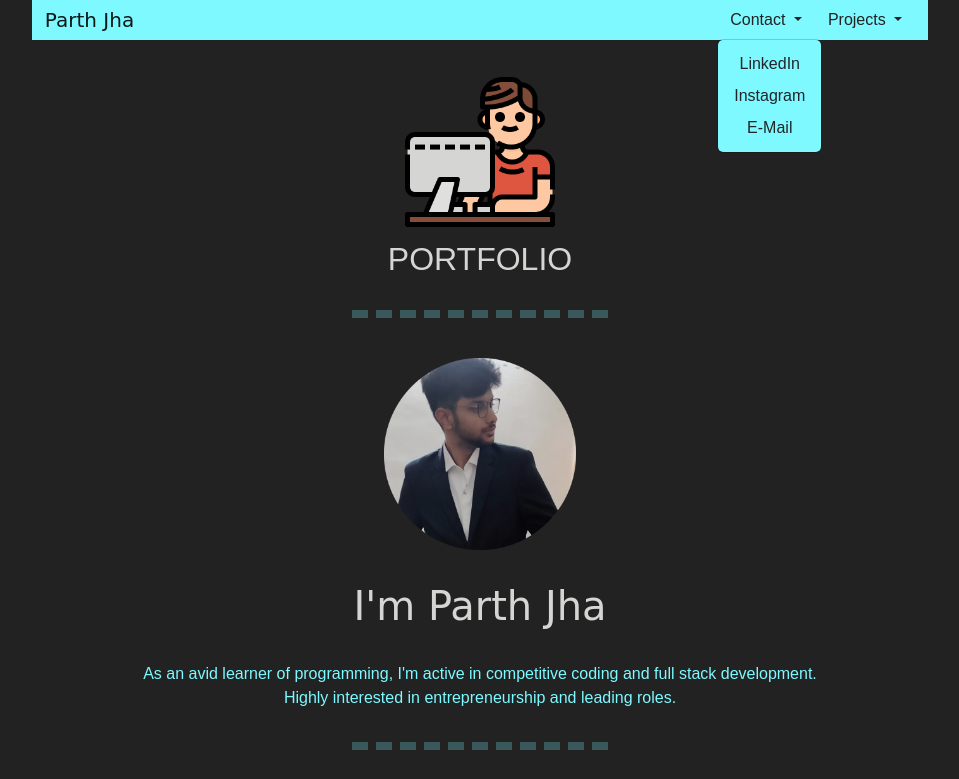
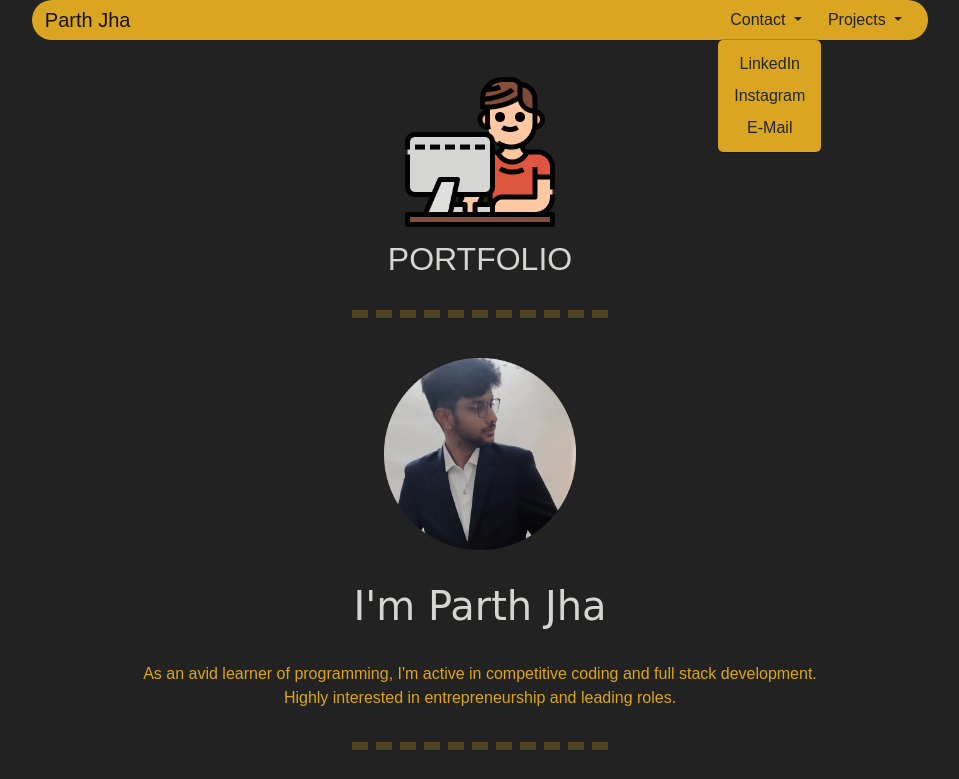
Before and after one commit to ParthJha-17/resume, a plain HTML site: page index.html in a window 1280 px wide. Both pictures are taken after a click on the button "Contact". Shown: the top 779 px of the page, without its empty margins (160-1119 px from the left). Drawn offline with nearby package versions, Linux system fonts and the light colour scheme.

Commit message:
Colour Code improved

```diff
--- a/css/style.css
+++ b/css/style.css
@@ -3,7 +3,7 @@
     background-color: #222;
     align-items: center;
     font-family: 'Ubuntu', sans-serif;
-    color: #7DF9FF;
+    color: goldenrod;
   }
 
 
@@ -22,7 +22,7 @@
   }
 
   hr {
-    border: dashed #7DF9FF 0.5rem;
+    border: dashed goldenrod 0.5rem;
     border-bottom: none;
     margin: 0 auto;
     width: 20%;
@@ -67,7 +67,7 @@
 
   .rowimg{
     width: 50%;
-    border: solid #7DF9FF 0.5rem;
+    border: solid goldenrod 0.5rem;
   }
 
   .normaltext{
@@ -77,7 +77,7 @@
 
   .contact{
     margin-top: 2rem;
-    background: #7DF9FF;
+    background: goldenrod;
     text-align: center;
   }
 
@@ -86,11 +86,11 @@
   }
 
   .contactlink {
-    color:#222;
+    color: #222;
   }
 
   .contactlink:hover{
-    color: brown;
+    color: #7DF9FF;
   }
 
   .nav-link{
@@ -99,15 +99,15 @@
 
   }
   .nav-link:hover{
-    color: brown;
+    color: goldenrod;
   }
 
-  .navbar-brand{
-    font-family: 'Amatic SC', cursive;
+  .logo{
+    width: 7%;
   }
 
   .navbar-custom{
-    background-color: #7DF9FF;
+    background-color: goldenrod;
     margin-right: 15%;
     margin-left: 15%;
     padding-left: 1%;
@@ -117,10 +117,15 @@
   }
 
   .dropdown-menu {
-    background-color: #7DF9FF;
+    background-color: goldenrod;
     min-width: inherit;
   }
+
 
   .dropdown-item{
     text-align: center;
   }
+
+  .navbar {
+    border-radius: 30px;
+}
```
